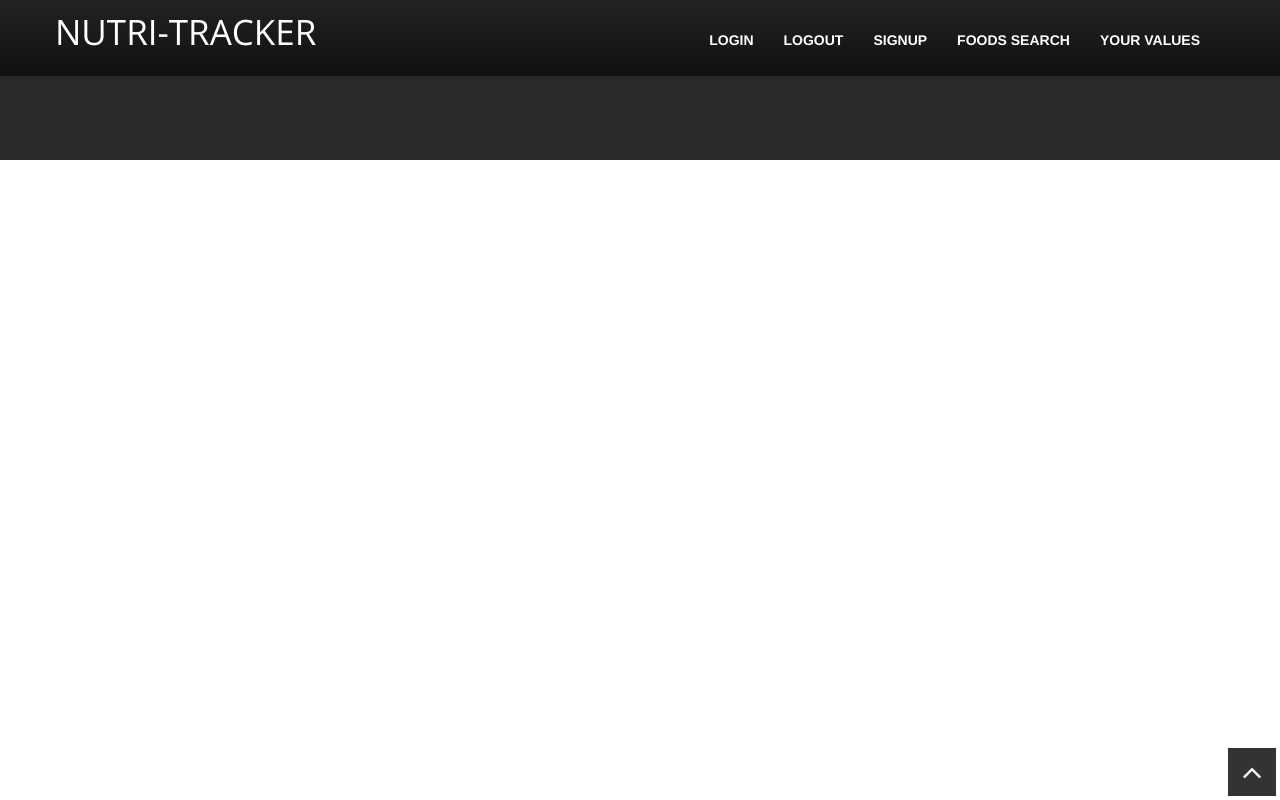
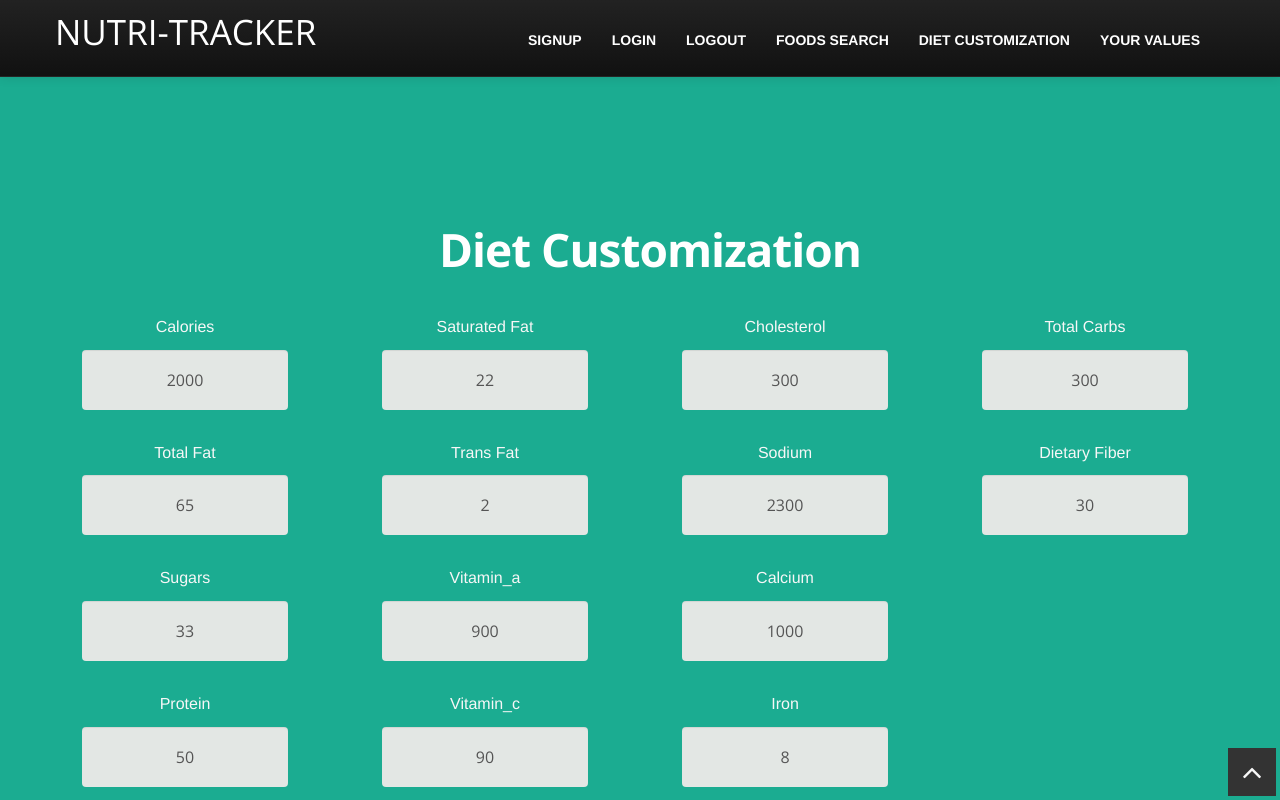
Before and after one commit to BJSummerfield/Nutritracker, a Vue app: page /diet/create in a window 1280 px wide. Shown: the top 800 px of the page. Built offline with nearby package versions, Linux system fonts and the light colour scheme; what vue-datetime would draw is missing.

Commit message:
create diet and update diet w/ routes

```diff
--- a/src/App.vue
+++ b/src/App.vue
@@ -11,10 +11,11 @@
             <!-- navigation -->
             <nav class="pull-right nav-collapse collapse">
               <ul id="menu-main" class="nav">
+                <li><a title="signup" href="/signup">Signup</a></li>
                 <li><a title="login" href="/login">Login</a></li>
                 <li><a title="logout" href="/logout">Logout</a></li>
-                <li><a title="signup" href="/signup">Signup</a></li>
                 <li><a title="foods" href="/foods">Foods Search</a></li>
+                <li><a title="foods" href="/diet">Diet Customization</a></li>
                 <li><a title="consumptions" href="/consumptions">Your Values</a></li>
               </ul>
             </nav>
--- a/src/router.js
+++ b/src/router.js
@@ -6,7 +6,8 @@ import Logout from './views/Logout.vue';
 import Consumption from './views/Consumption.vue';
 import Home from './views/Home.vue';
 import Foods from './views/Foods.vue';
-import Diet from './views/Diet.vue';
+import Dietcreate from './views/Dietcreate.vue';
+import Dietupdate from './views/Dietupdate.vue';
 
 Vue.use(Router);
 
@@ -40,9 +41,14 @@ export default new Router({
       component: Foods
     },
     {
+      path: "/diet/create",
+      name: "diet",
+      component: Dietcreate
+    },
+    {
       path: "/diet",
-      name: "diet",
-      component: Diet
+      name: "dietupdate",
+      component: Dietupdate
     },
     {
       path: "/",
--- a/src/views/Diet.vue
+++ b/src/views/Dietcreate.vue
@@ -8,45 +8,45 @@
             <div class="row">
             	<div class="span3">
 	            	<p>Calories</p>
-	            	<input type="text" class="form-control" v-model="energy" value="2000">
+	            	<input type="text" class="form-control" v-model="energy">
 								<p>Total Fat</p>
-								<input type="text" class="form-control" v-model="total_fat" value="65">
+								<input type="text" class="form-control" v-model="total_fat">
 							</div>
 							<div class="span3">
 								<p>Saturated Fat</p>
-								<input type="text" class="form-control" v-model="saturated_fat" value="22">
+								<input type="text" class="form-control" v-model="saturated_fat">
 								<p>Trans Fat</p>
-								<input type="text" class="form-control" v-model="trans_fat" value="2">
+								<input type="text" class="form-control" v-model="trans_fat">
 							</div>
 							<div class="span3">
 								<p>Cholesterol</p>
-								<input type="text" class="form-control" v-model="cholesterol" value="300">
+								<input type="text" class="form-control" v-model="cholesterol">
 								<p>Sodium</p>
-								<input type="text" class="form-control" v-model="sodium" value="2300">
+								<input type="text" class="form-control" v-model="sodium">
 							</div>
 							<div class="span3">
 								<p>Total Carbs</p>
-								<input type="text" class="form-control" v-model="total_carbs" value="300">
+								<input type="text" class="form-control" v-model="total_carbs">
 								<p>Dietary Fiber</p>
-								<input type="text" class="form-control" v-model="dietary_fiber" value="30">
+								<input type="text" class="form-control" v-model="dietary_fiber">
 							</div>
 							<div class="span3">
 								<p>Sugars</p>
-								<input type="text" class="form-control" v-model="sugars" value="33">
+								<input type="text" class="form-control" v-model="sugars">
 								<p>Protein</p>
-								<input type="text" class="form-control" v-model="protein" value="50">
+								<input type="text" class="form-control" v-model="protein">
 							</div>
 							<div class="span3">
 								<p>Vitamin_a</p>
-								<input type="text" class="form-control" v-model="vitamin_a" value="900">
+								<input type="text" class="form-control" v-model="vitamin_a">
 								<p>Vitamin_c</p>
-								<input type="text" class="form-control" v-model="vitamin_c" value="90">
+								<input type="text" class="form-control" v-model="vitamin_c">
 							</div>
 							<div class="span3">
 								<p>Calcium</p>
-								<input type="text" class="form-control" v-model="calcium" value="1000">
+								<input type="text" class="form-control" v-model="calcium">
 								<p>Iron</p>
-								<input type="text" class="form-control" v-model="iron" value="8">
+								<input type="text" class="form-control" v-model="iron">
 							</div>
 						</div>
 						<input type="submit" class="btn btn-primary" value="Submit">
@@ -63,22 +63,23 @@ import axios from "axios";
 export default {
   data: function() {
     return {
-      energy: "",
-      total_fat: "",
-      saturated_fat: "",
-      trans_fat: "",
-      cholesterol: "",
-      sodium: "",
-      total_carbs: "",
-      dietary_fiber: "",
-      sugars: "",
-      protein: "",
-      vitamin_a: "",
-      vitamin_c: "",
-      calcium: "",
-      iron: ""
+      energy: "2000",
+      total_fat: "65",
+      saturated_fat: "22",
+      trans_fat: "2",
+      cholesterol: "300",
+      sodium: "2300",
+      total_carbs: "300",
+      dietary_fiber: "30",
+      sugars: "33",
+      protein: "50",
+      vitamin_a: "900",
+      vitamin_c: "90",
+      calcium: "1000",
+      iron: "8",
     };
   },
+
   methods: {
     submit: function() {
       var params = {
@@ -105,7 +106,7 @@ export default {
         .catch(error => {
           this.errors = error.response.data.errors;
         });
+      }
     }
-  }
-};
+  };
 </script>
--- /dev/null
+++ b/src/views/Dietupdate.vue
@@ -0,0 +1,124 @@
+<template>
+  <section id="signup" class="section green">
+    <div class="container">
+      <div class="row">
+        <div class="cform" id="contact-form">
+          <form v-on:submit.prevent="submit()">
+            <h4>Diet Customization</h4>
+            <div class="row">
+            	<div class="span3">
+	            	<p>Calories</p>
+	            	<input type="text" class="form-control" v-model="diet.energy">
+								<p>Total Fat</p>
+								<input type="text" class="form-control" v-model="diet.total_fat">
+							</div>
+							<div class="span3">
+								<p>Saturated Fat</p>
+								<input type="text" class="form-control" v-model="diet.saturated_fat">
+								<p>Trans Fat</p>
+								<input type="text" class="form-control" v-model="diet.trans_fat">
+							</div>
+							<div class="span3">
+								<p>Cholesterol</p>
+								<input type="text" class="form-control" v-model="diet.cholesterol">
+								<p>Sodium</p>
+								<input type="text" class="form-control" v-model="diet.sodium">
+							</div>
+							<div class="span3">
+								<p>Total Carbs</p>
+								<input type="text" class="form-control" v-model="diet.total_carbs">
+								<p>Dietary Fiber</p>
+								<input type="text" class="form-control" v-model="diet.dietary_fiber">
+							</div>
+							<div class="span3">
+								<p>Sugars</p>
+								<input type="text" class="form-control" v-model="diet.sugars">
+								<p>Protein</p>
+								<input type="text" class="form-control" v-model="diet.protein">
+							</div>
+							<div class="span3">
+								<p>Vitamin A</p>
+								<input type="text" class="form-control" v-model="diet.vitamin_a">
+								<p>Vitamin C</p>
+								<input type="text" class="form-control" v-model="diet.vitamin_c">
+							</div>
+							<div class="span3">
+								<p>Calcium</p>
+								<input type="text" class="form-control" v-model="diet.calcium">
+								<p>Iron</p>
+								<input type="text" class="form-control" v-model="diet.iron">
+							</div>
+						</div>
+						<input type="submit" class="btn btn-primary" value="Submit">
+          </form>
+        </div>
+      </div>
+    </div>
+  </section>
+</template>
+
+<script>
+import axios from "axios";
+
+export default {
+  data: function() {
+    return {
+    	diet: {
+    		id: "",
+	      energy: "",
+	      total_fat: "",
+	      saturated_fat: "",
+	      trans_fat: "",
+	      cholesterol: "",
+	      sodium: "",
+	      total_carbs: "",
+	      dietary_fiber: "",
+	      sugars: "",
+	      protein: "",
+	      vitamin_a: "",
+	      vitamin_c: "",
+	      calcium: "",
+	      iron: ""
+      },
+      errors: {}
+    };
+  },
+
+  created: function() {
+  	axios.get("api/diets").then(response => {
+  		console.log(response.data);
+  		this.diet = response.data;
+  	});
+  },
+
+  methods: {
+    submit: function() {
+      var params = {
+        energy: this.diet.energy,
+        total_fat: this.diet.total_fat,
+        saturated_fat: this.diet.saturated_fat,
+        trans_fat: this.diet.trans_fat,
+        cholesterol: this.diet.cholesterol,
+        sodium: this.diet.sodium,
+        total_carbs: this.diet.total_carbs,
+        dietary_fiber: this.diet.dietary_fiber,
+        sugars: this.diet.sugars,
+        protein: this.diet.protein,
+        vitamin_a: this.diet.vitamin_a,
+        vitamin_c: this.diet.vitamin_c,
+        calcium: this.diet.calcium,
+        iron: this.diet.iron
+      };
+      console.log(params);
+      axios
+        .patch("/api/diets", params).then(response => {
+          this.$router.push("/consumptions");
+        })
+        .catch(error => {
+          this.errors = error.response.data.errors;
+          console.log(this.errors);
+        });
+    }
+  }
+};
+</script>
--- a/src/views/Signup.vue
+++ b/src/views/Signup.vue
@@ -1,8 +1,8 @@
 <template>
   <section id="signup" class="section green">
     <div class="container">
-      <!-- <div class="blankdivider30"> -->
-      <!-- </div> -->
+      <div class="blankdivider30">
+      </div>
       <div class="row">
         <div class="cform" id="contact-form">
           <form v-on:submit.prevent="submit()">
@@ -10,9 +10,6 @@
             <ul>
               <li class="text-danger" v-for="error in errors">{{ error }}</li>
             </ul>
-            <div class="email">
-              <input type="email" class="form-control" v-model="name" placeholder="Name">
-            </div>
             <div class="email">
               <input type="email" class="form-control" v-model="email" placeholder="Email">
             </div>
@@ -56,7 +53,7 @@ export default {
       axios
         .post("/api/users", params)
         .then(response => {
-          this.$router.push("/login");
+          this.$router.push("/diet/create");
         })
         .catch(error => {
           this.errors = error.response.data.errors;
```
